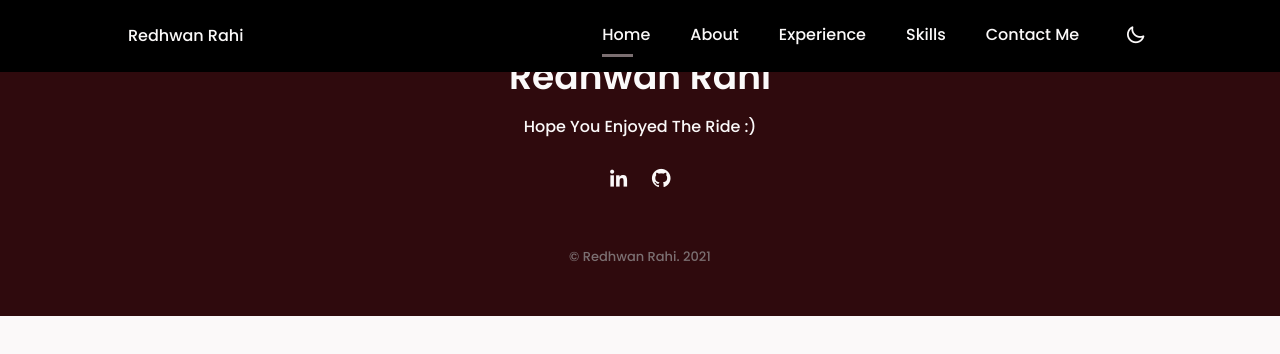
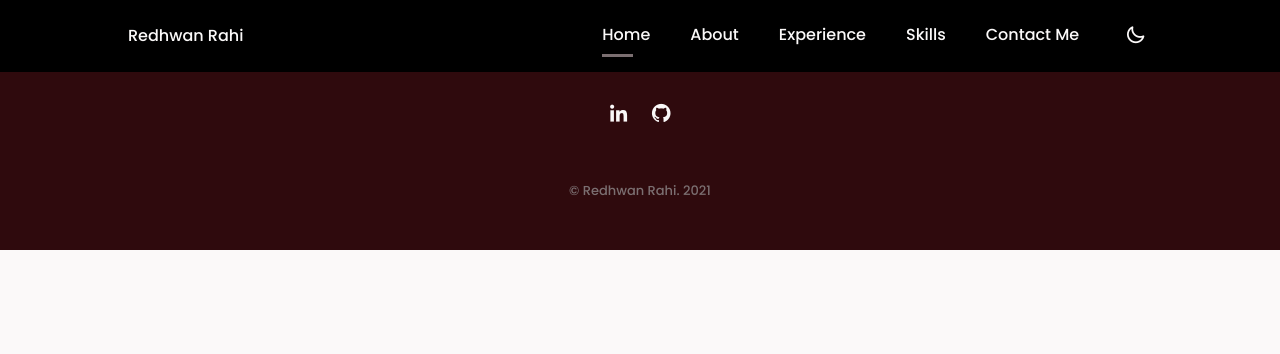
Before and after one commit to Redhwan-Rahi/website, a plain HTML site: page index.html in a window 1280 px wide. Drawn offline with nearby package versions, Linux system fonts and the light colour scheme.

Commit message:
removed name

```diff
--- a/index.html
+++ b/index.html
@@ -51,8 +51,8 @@
         <!--===== FOOTER =====-->
         <footer class="footer">
             <div class="footer__container bd-container">
-                <h1 class="footer__title">Redhwan Rahi</h1>
-                <p class="footer__description">Hope You Enjoyed The Ride :)</p>
+                <!-- <h1 class="footer__title">Redhwan Rahi</h1> -->
+                <p class="footer__description">Currently under construction! :)</p>
 
                 <div class="footer__social">
                     <a href="https://www.linkedin.com/in/redhwanrahi" target="_blank" class="footer__link"><i class='bx bxl-linkedin' ></i></a>
```
